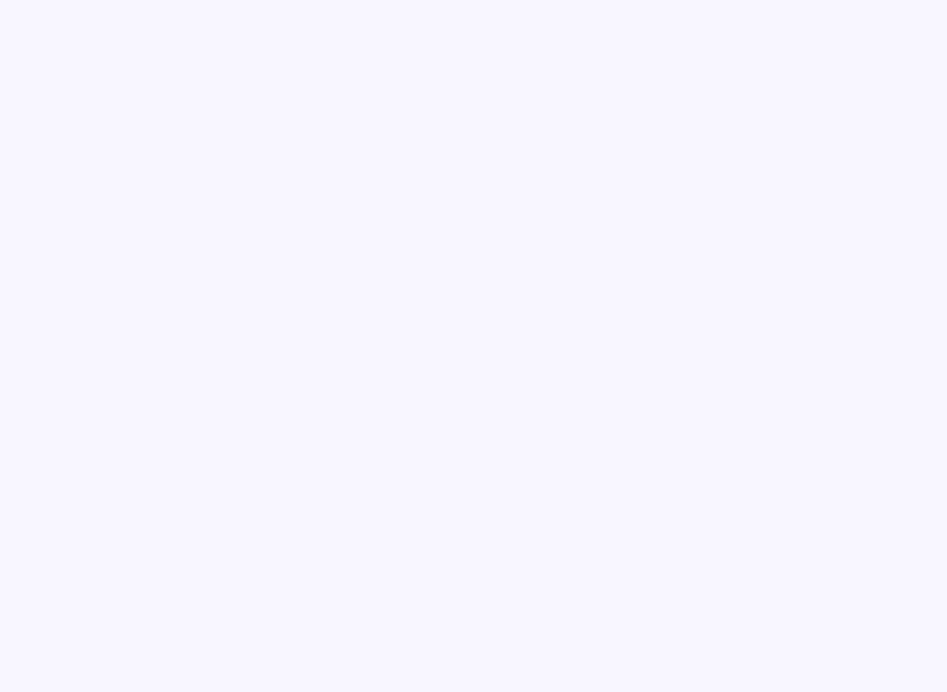
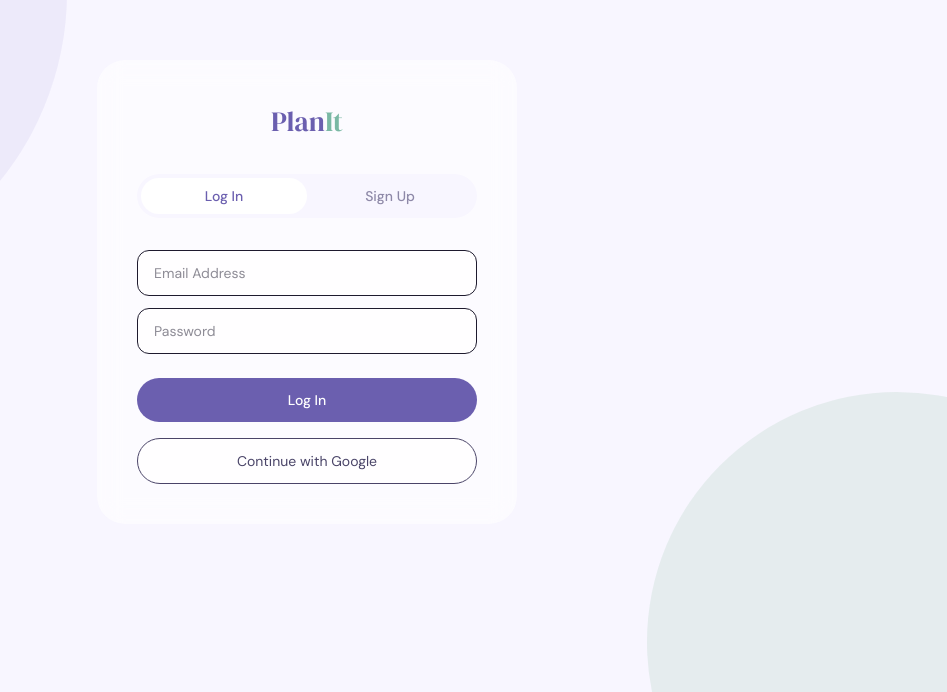
Before and after one commit to Dylan-Brooks2/PlanIt, a Next.js app: page /login in a window 1280 px wide. Shown: the part 108-800 px from the top of the page, without its empty margins (333-1280 px from the left). Built offline with nearby package versions, Linux system fonts and the light colour scheme.

Commit message:
wired up Login/Sign Up Tabs

```diff
--- a/src/app/login/page.tsx
+++ b/src/app/login/page.tsx
@@ -1,7 +1,68 @@
+'use client'
+import Link from 'next/link'
+import { useState } from 'react'
 export default function Login() {
+  const [activeTab, setActiveTab] = useState('login')
+
   return (
     <>
-      <main className="bg-bg flex min-h-screen items-center justify-center"></main>
+      <main className="bg-bg relative flex min-h-screen items-center justify-center overflow-hidden">
+        {/* Background Decorative Shapes */}
+        <div className="bg-lavender absolute -top-[200px] -left-[200px] size-[600px] rounded-full opacity-40" />
+        <div className="bg-sage-light absolute -right-[200px] -bottom-[200px] size-[500px] rounded-full opacity-30" />
+
+        {/* Login Card */}
+        <div className="relative z-[2] w-[420px] overflow-hidden rounded-[28px] border-transparent bg-white/60 p-10 backdrop-blur-md">
+          <Link href="/">
+            <div className="mb-8 text-center">
+              <span className="text-deep-purple font-serif text-[28px]">
+                Plan<span className="text-sage">It</span>
+              </span>
+            </div>
+          </Link>
+          <div className="bg-bg mb-8 flex rounded-full p-1">
+            <button
+              onClick={() => setActiveTab('login')}
+              className={
+                activeTab === 'login'
+                  ? 'text-deep-purple flex-1 rounded-full bg-white py-2 text-sm font-medium'
+                  : 'text-ink-mute flex-1 rounded-full bg-transparent py-2 text-sm font-medium'
+              }
+            >
+              Log In
+            </button>
+            <button
+              onClick={() => setActiveTab('signup')}
+              className={
+                activeTab === 'signup'
+                  ? 'text-deep-purple flex-1 rounded-full bg-white py-2 text-sm font-medium'
+                  : 'text-ink-mute flex-1 rounded-full bg-transparent py-2 text-sm font-medium'
+              }
+            >
+              Sign Up
+            </button>
+          </div>
+          <div className="mb-6 flex flex-col gap-3">
+            <input
+              type="email"
+              placeholder="Email Address"
+              className="text-ink w-full rounded-[12px] border bg-white/70 px-4 py-3 text-sm outline-none"
+            />
+            <input
+              type="password"
+              placeholder="Password"
+              className="text-ink w-full rounded-[12px] border bg-white/70 px-4 py-3 text-sm outline-none"
+            />
+          </div>
+          <button className="bg-deep-purple mb-4 w-full cursor-pointer rounded-full py-3 text-sm font-medium text-white">
+            Log In
+          </button>
+          {/* Divider and Google Sign In */}
+          <button className="text-ink-mid flex w-full cursor-pointer items-center justify-center gap-2 rounded-full border bg-white/70 py-3 text-sm">
+            Continue with Google
+          </button>
+        </div>
+      </main>
     </>
   )
 }
```
